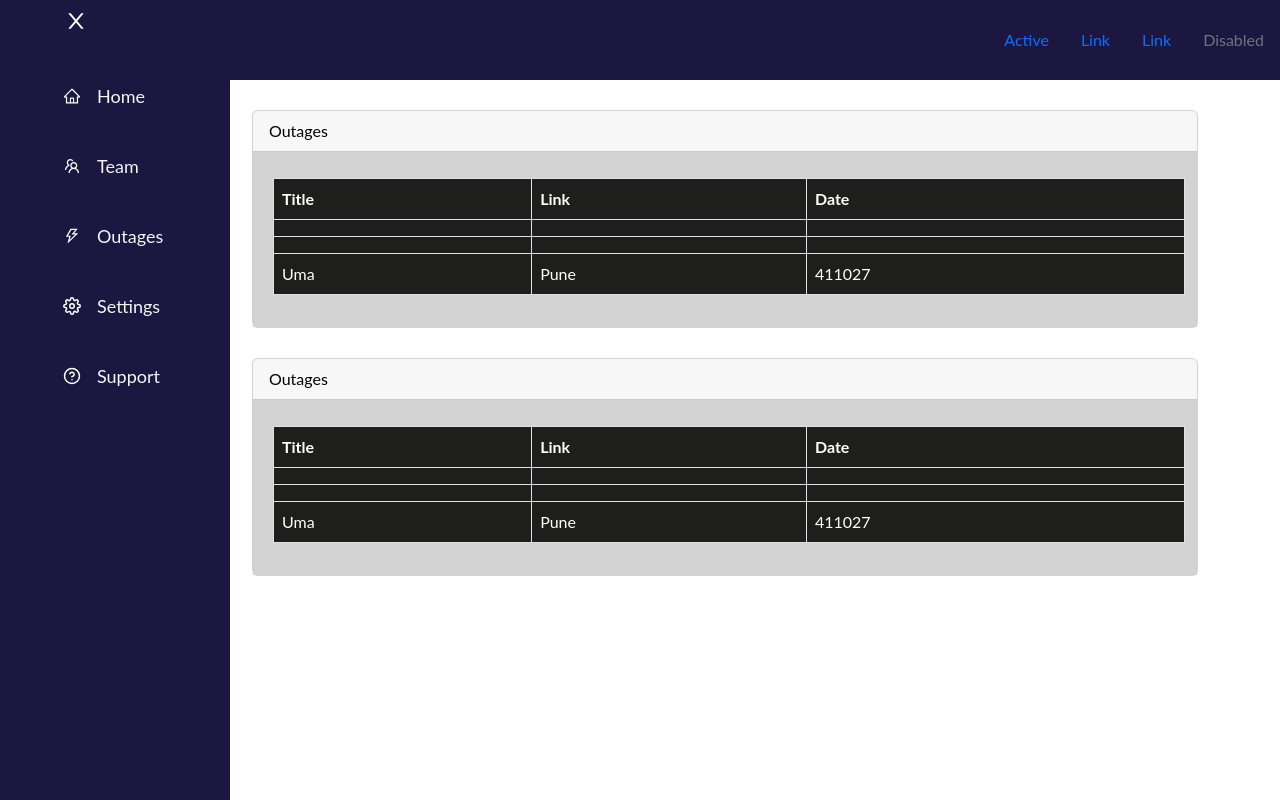
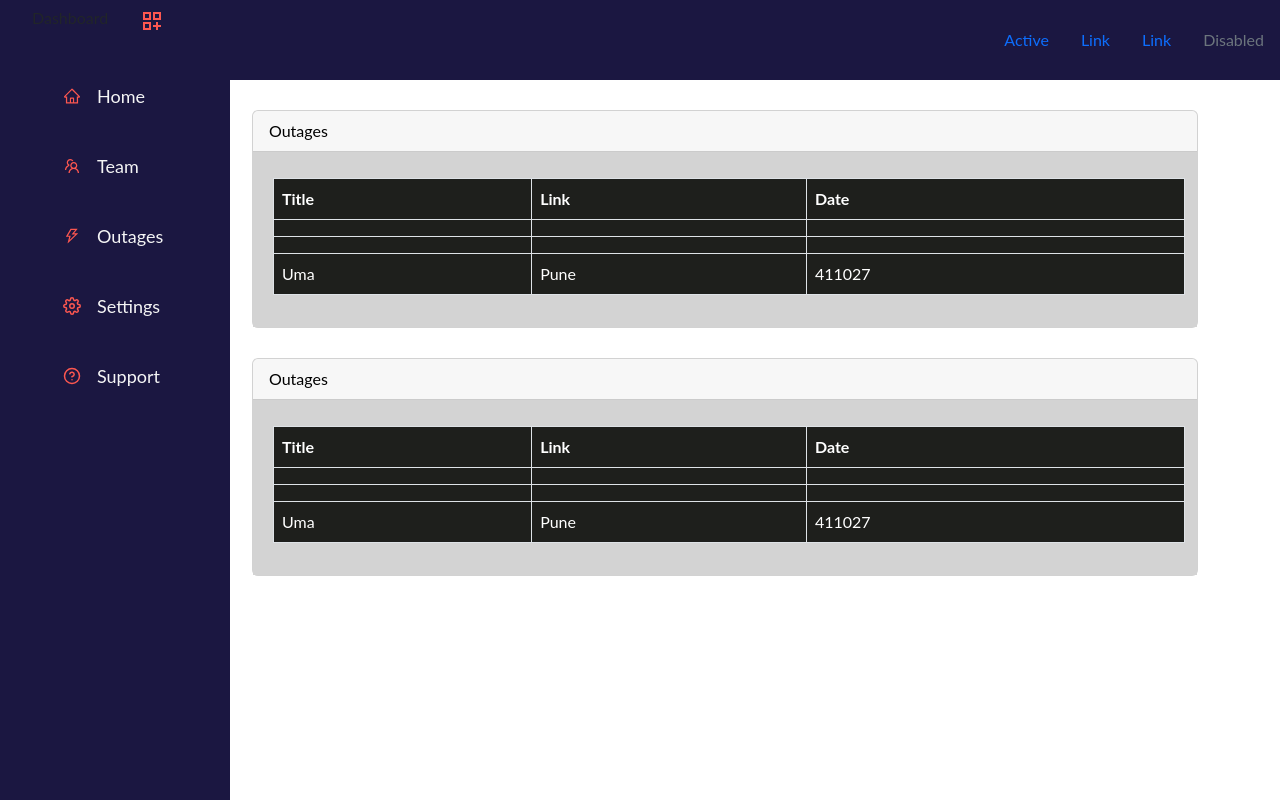
Before and after one commit to danuvia27/dashboard2, a React (Create React App) app in the folder client/: page / in a window 1280 px wide. Built offline with nearby package versions, Linux system fonts and the light colour scheme; no server answers.

Commit message:
updated navbar.js

```diff
--- a/client/src/components/Navbar.js
+++ b/client/src/components/Navbar.js
@@ -1,6 +1,6 @@
 import React, { useState } from "react";
 import * as FaIcons from "react-icons/fa";
-import * as AiIcons from "react-icons/ai";
+import { MdOutlineDashboardCustomize } from "react-icons/md";
 import { Link } from "react-router-dom";
 import { SidebarData } from "./SidebarData";
 import "./Navbar.css";
@@ -14,7 +14,7 @@ export default function Navbar() {
 
   return (
     <>
-      <IconContext.Provider value={{ color: "#fff" }}>
+      <IconContext.Provider value={{ color: "#FC5750" }}>
         <div className="navbar">
           <Link to="#" className="menu-bars">
             <FaIcons.FaBars onClick={showSidebar} />
@@ -39,8 +39,9 @@ export default function Navbar() {
         <nav className={sidebar ? "nav-menu active" : "nav-menu"}>
           <ul className="nav-menu-items" onClick={showSidebar}>
             <li className="navbar-toggle">
+              <div className="dash"> Dashboard</div>
               <Link to="#" className="menu-bars">
-                <AiIcons.AiOutlineClose />
+                <MdOutlineDashboardCustomize />{" "}
               </Link>
             </li>
             {SidebarData.map((item, index) => {
```
